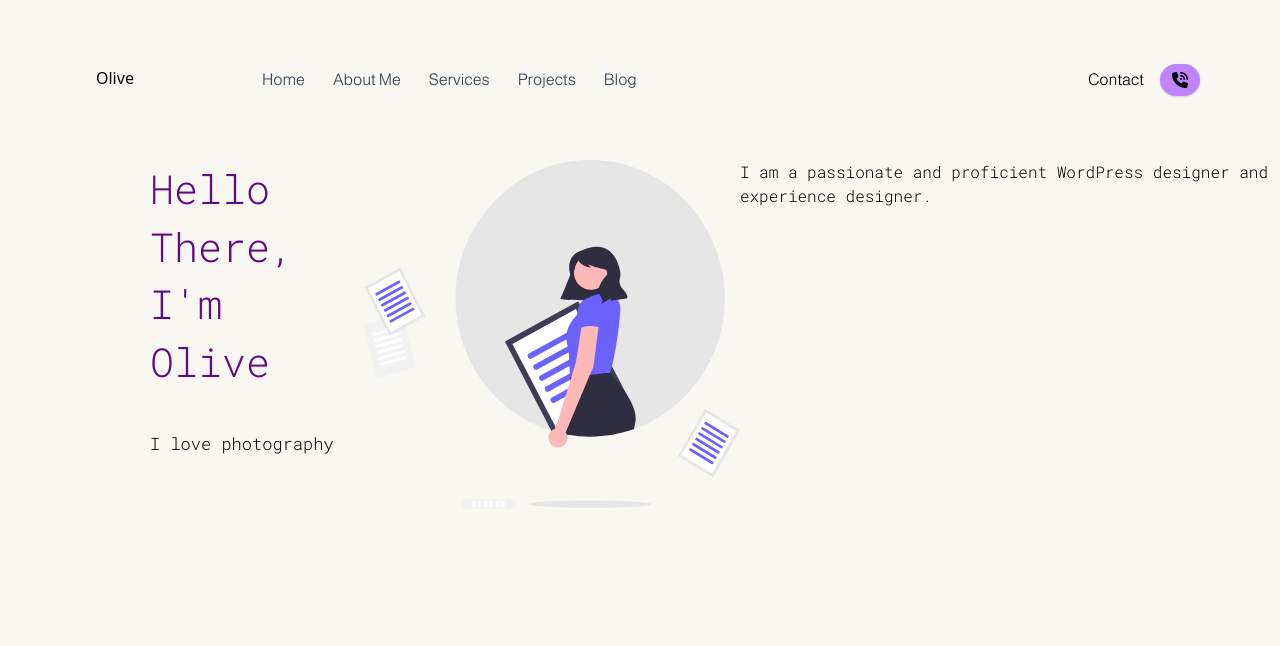
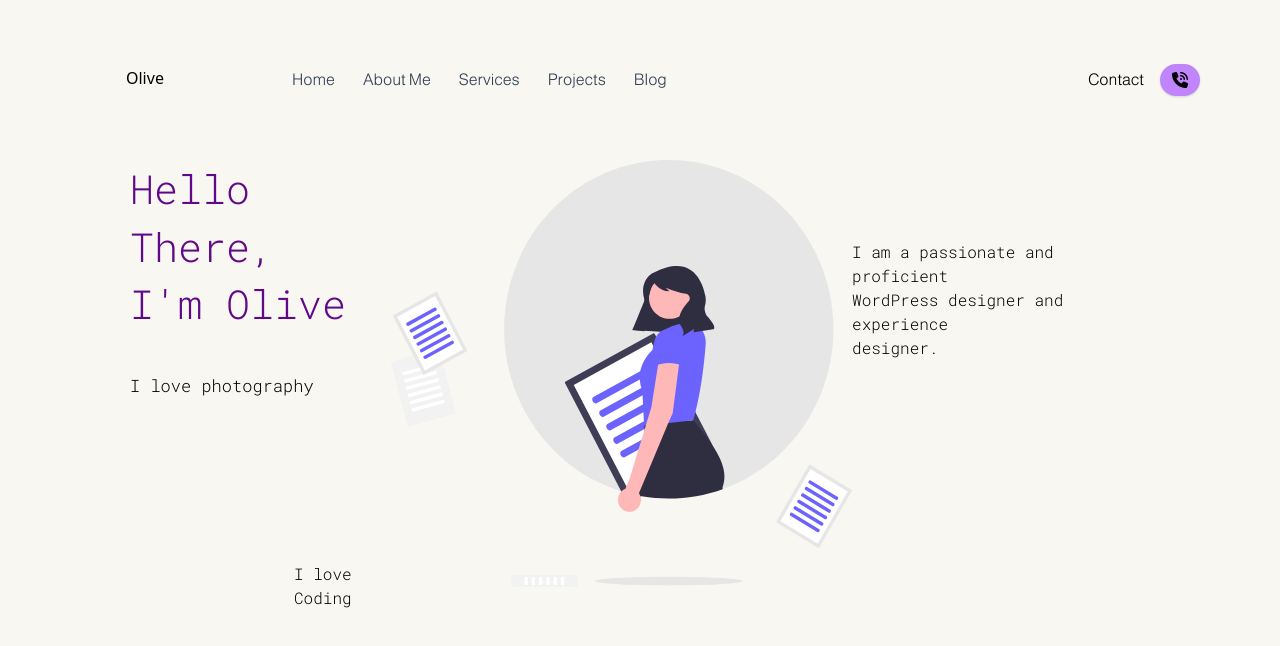
Before and after one commit to uzomaolive/portfolio, a plain HTML site: page index.html in a window 1280 px wide. Drawn offline with nearby package versions, Linux system fonts and the light colour scheme; a script that the page names is missing.

Commit message:
Right intro section style

```diff
--- a/index.html
+++ b/index.html
@@ -27,7 +27,7 @@
     <div class="xl:max-w-6x1 mx-auto">
         <div class="flex justify-between">
 
-            <div class="flex space-x-4 py-5">
+            <div class="flex space-x-4 py-5 ps-8 goleft">
               <!--logo -->
              <div class="py-11 px-20">
 
@@ -60,6 +60,7 @@
             <div>
                 <h1 class="roboto-mono intro"> Hello There, <br> I'm Olive</h1>
                 <p class="intro-about roboto-mono">I love photography</p>
+                <p class=" ps-8 roboto-mono second-intro">I love Coding</p>
             </div>
 
             <div>
@@ -67,7 +68,7 @@
             </div>
 
             <div>
-                <p class="roboto-mono">I am a passionate and proficient WordPress designer and experience designer.</p>
+                <p class="roboto-mono right-intro">I am a passionate and proficient <br>WordPress designer and experience<br> designer.</p>
             </div>
         </section>
 
--- a/styles/style.css
+++ b/styles/style.css
@@ -76,9 +76,13 @@ body {
         padding-bottom: 10px;
     }
 
+    .goleft {
+        padding-left: 30px;
+    }
+
     .section2 {
         display: flex;
-        padding-left:150px;
+        padding-left:130px;
 
     }
 .intro{
@@ -94,3 +98,13 @@ body {
     font-size: 17px;
     padding-top: 40px;
 }
+
+.second-intro {
+    padding-top: 10.25rem;
+    padding-left: 10.25rem;
+}
+
+.right-intro {
+    padding-right: 9.75rem;
+    padding-top: 5rem;
+}
```
